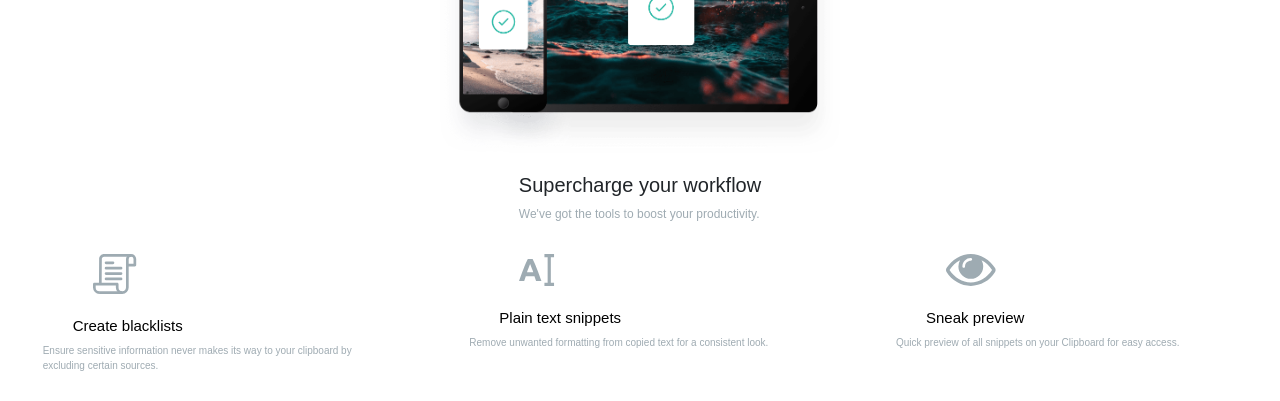
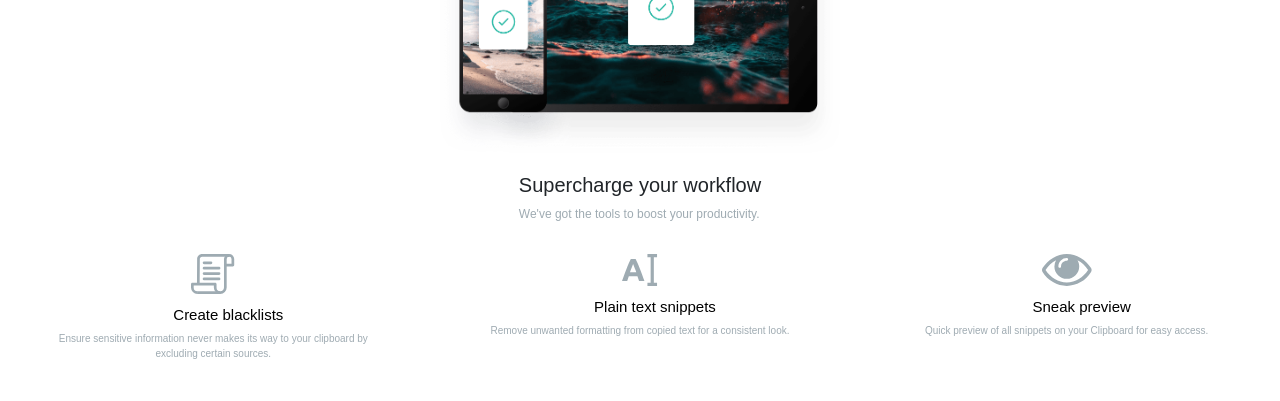
Before and after one commit to ghareebOo/clip, a plain HTML site: page index.html in a window 1280 px wide. Shown: the part 874-1275 px from the top of the page. Drawn offline with nearby package versions, Linux system fonts and the light colour scheme; a web font is replaced by a local one.

Commit message:
Add files via upload

```diff
--- a/css/clip.css
+++ b/css/clip.css
@@ -159,6 +159,7 @@ header img{
     color: var(--four-color);
     font-size: 12px;
 }
+/*Start Code By HaSh*/
 .cards{
     display: flex;
     justify-content: space-around;
@@ -169,17 +170,23 @@ header img{
 .card2,
 .card3{
     width: calc(80% / 3);
+	display  :flex;
+	flex-direction : column;
+	align-items : center;
 }
 .card1 img,
 .card2 img,
 .card3 img{
-    position: relative;
-    left: 50px;
-    margin-bottom: 20px;
+margin-bottom : 10px;
 }
 .text6 , .text7 , .text8{
-
+    width : 100%;
+	display : flex;
+	flex-direction: column;
+	align-items : center;
+	text-align : center;
 }
+/*End Code By HaSh*/
 .text6 span,
 .text7 span,
 .text8 span{
```
